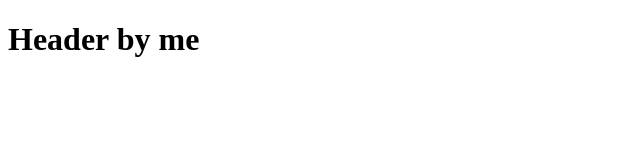
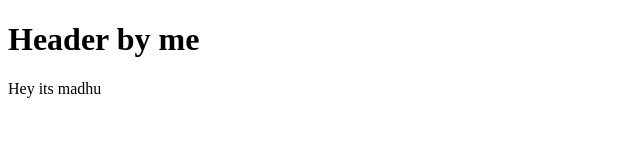
Before and after one commit to MadhuriChavan23/Coursera-Madhu, a plain HTML site: page Mysite/index.html in a window 1280 px wide. Shown: the whole page, without its empty margins (0-640 px from the left). Drawn offline with Linux system fonts and the light colour scheme.

Commit message:
Added program

```diff
--- a/Mysite/index.html
+++ b/Mysite/index.html
@@ -5,6 +5,6 @@
 </head>
 <h1>Header by me</h1>
 <body>
-
+Hey its madhu
 </body>
 </html>
```
